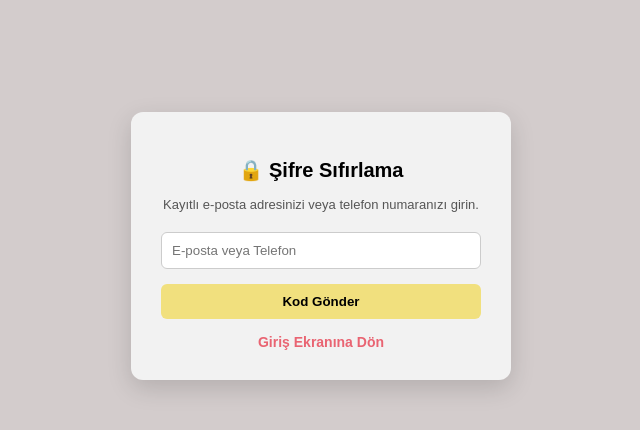
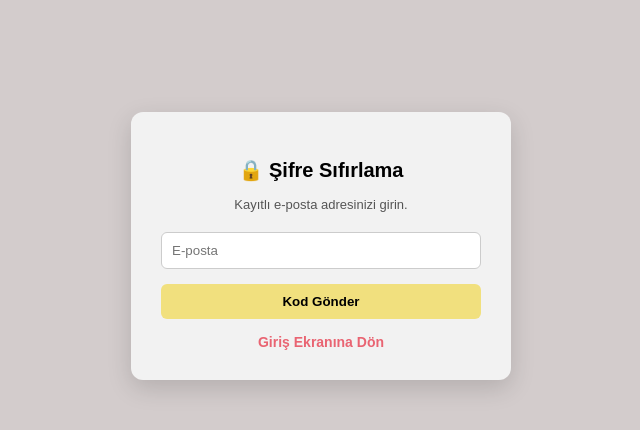
Before and after one commit to ozlemcan5/dizi_film_webapp, a Flask app: page /forgot-password in a window 1280 px wide. Shown: the part 154-584 px from the top of the page, without its empty margins (319-959 px from the left). Run offline with Flask 3, Linux system fonts and the light colour scheme.

Commit message:
Update forgot_password.html

```diff
--- a/templates/forgot_password.html
+++ b/templates/forgot_password.html
@@ -18,7 +18,7 @@
 <body>
     <div class="card">
         <h2>🔒 Şifre Sıfırlama</h2>
-        <p>Kayıtlı e-posta adresinizi veya telefon numaranızı girin.</p>
+        <p>Kayıtlı e-posta adresinizi girin.</p>
         {% with messages = get_flashed_messages(with_categories=true) %}
             {% if messages %}
                 {% for category, message in messages %}
@@ -27,7 +27,7 @@
             {% endif %}
         {% endwith %}
         <form method="POST">
-            <input type="text" name="identifier" placeholder="E-posta veya Telefon" required>
+            <input type="text" name="identifier" placeholder="E-posta" required>
             <button type="submit">Kod Gönder</button>
         </form>
         <a href="{{ url_for('login') }}" class="back-link">Giriş Ekranına Dön</a>
```
